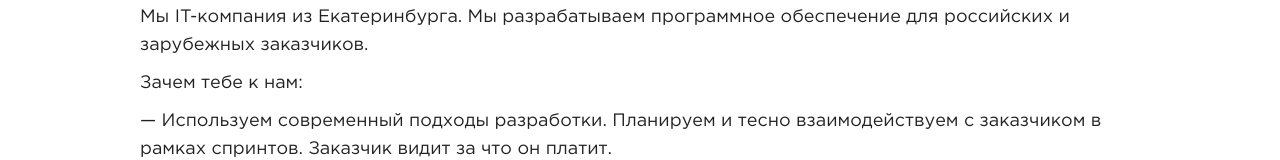
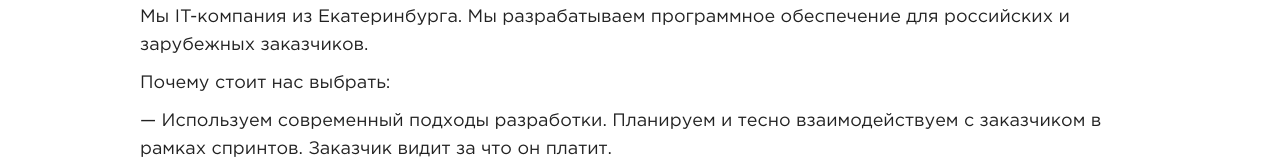
Before and after one commit to Azbooka/azbooka.github.io, a plain HTML site: page index.html in a window 1280 px wide. Shown: the part 576-736 px from the top of the page. Drawn offline with nearby package versions, Linux system fonts and the light colour scheme.

Commit message:
Update app.html

```diff
--- a/app/app.html
+++ b/app/app.html
@@ -100,7 +100,7 @@
                             зарубежных заказчиков.
                         </p>
                         <p>
-                            Зачем тебе к нам:
+                            Почему стоит нас выбрать:
                         </p>
                         <p>
                             — Используем современный подходы разработки. Планируем и тесно взаимодействуем с заказчиком в рамках спринтов.
```
